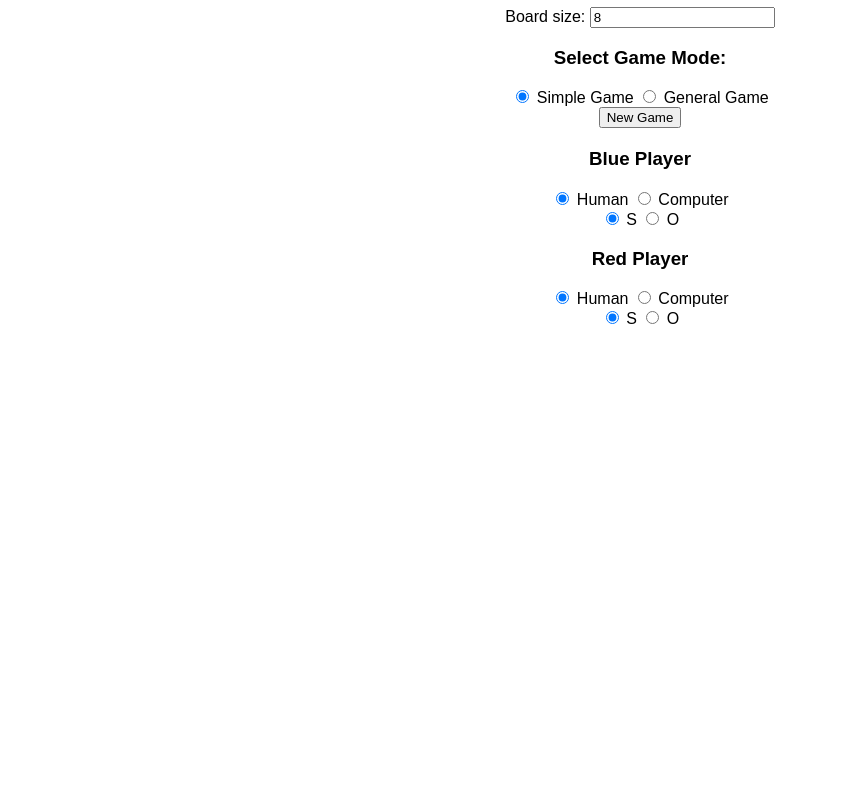
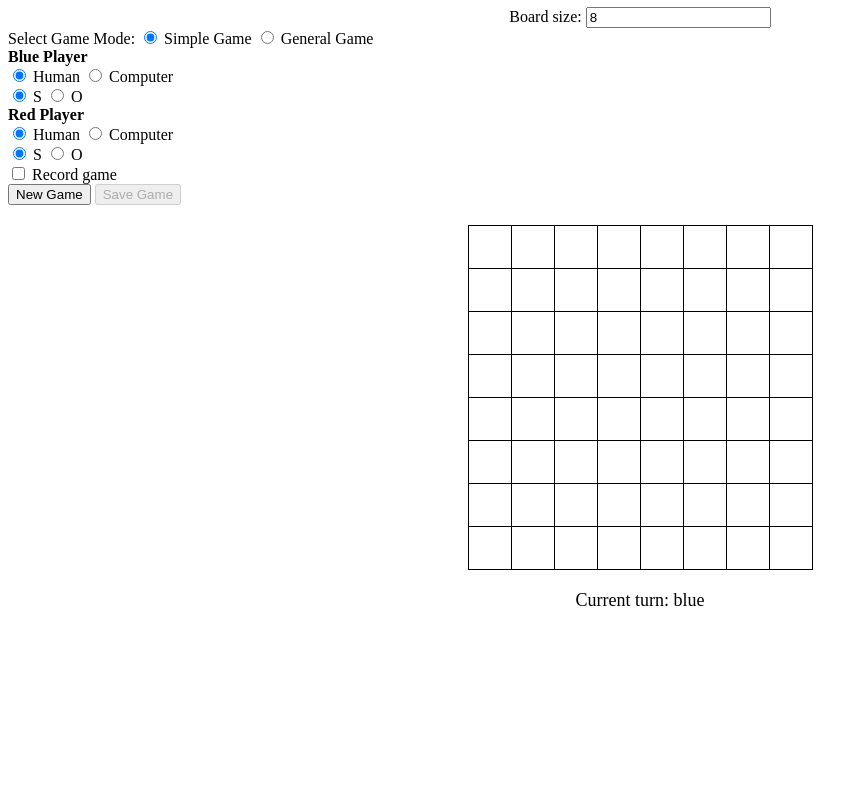
Before and after one commit to talen1/SOS-game, a plain HTML site: page index.html in a window 1280 px wide. Shown: the part 73-863 px from the top of the page, without its empty margins (0-868 px from the left). Before the commit the page ends 800 px from the top, so only its background shows below. Drawn offline with Linux system fonts and the light colour scheme.

Commit message:
Update index.html

```diff
--- a/index.html
+++ b/index.html
@@ -4,52 +4,70 @@
     <meta charset="UTF-8">
     <meta name="viewport" content="width=device-width, initial-scale=1.0">
     <title>SOS Game</title>
-    <link rel="stylesheet" href="sos_styles.css"> <!-- Link to the CSS file -->
+    <style>
+        table {
+            border-collapse: collapse;
+            margin: 20px auto;
+        }
+        td {
+            width: 40px;
+            height: 40px;
+            text-align: center;
+            vertical-align: middle;
+            border: 1px solid black;
+            font-size: 20px;
+        }
+        canvas {
+            pointer-events: none;
+            position: absolute;
+        }
+        #gameBoard {
+            position: relative;
+        }
+        #winnerDisplay, #currentTurn {
+            margin-top: 10px;
+            font-size: 18px;
+            text-align: center;
+        }
+    </style>
 </head>
 <body>
-    <h1>SOS Game</h1>
-
-    <div class="controls">
-        <label for="boardSize">Board size: </label>
+    <h1 style="text-align: center;">SOS Game</h1>
+    <div style="text-align: center;">
+        <label for="boardSize">Board size:</label>
         <input type="number" id="boardSize" value="8" min="3">
+    </div>
+    <div>
+        <label>Select Game Mode:</label>
+        <input type="radio" name="gameMode" value="simple" checked> Simple Game
+        <input type="radio" name="gameMode" value="general"> General Game
+    </div>
+    <div>
+        <strong>Blue Player</strong><br>
+        <input type="radio" name="bluePlayerType" value="human" checked> Human
+        <input type="radio" name="bluePlayerType" value="computer"> Computer
         <br>
-
-        <h3>Select Game Mode:</h3>
-        <label><input type="radio" name="gameMode" value="simple" checked> Simple Game</label>
-        <label><input type="radio" name="gameMode" value="general"> General Game</label>
+        <input type="radio" name="bluePiece" value="S" checked> S
+        <input type="radio" name="bluePiece" value="O"> O
+    </div>
+    <div>
+        <strong>Red Player</strong><br>
+        <input type="radio" name="redPlayerType" value="human" checked> Human
+        <input type="radio" name="redPlayerType" value="computer"> Computer
         <br>
-
+        <input type="radio" name="redPiece" value="S" checked> S
+        <input type="radio" name="redPiece" value="O"> O
+    </div>
+    <div>
+        <input type="checkbox" id="recordGame"> Record game
+    </div>
+    <div>
         <button onclick="startNewGame()">New Game</button>
+        <button id="saveGameButton" onclick="saveRecordedGame()" disabled>Save Game</button>
     </div>
-
-    <div id="players" class="controls">
-        <!-- Blue Player Controls -->
-        <h3>Blue Player</h3>
-        <label><input type="radio" name="bluePlayerType" value="human" checked> Human</label>
-        <label><input type="radio" name="bluePlayerType" value="computer"> Computer</label>
-        <br>
-        <label><input type="radio" name="bluePiece" value="S" checked> S</label>
-        <label><input type="radio" name="bluePiece" value="O"> O</label>
-
-        <!-- Red Player Controls -->
-        <h3>Red Player</h3>
-        <label><input type="radio" name="redPlayerType" value="human" checked> Human</label>
-        <label><input type="radio" name="redPlayerType" value="computer"> Computer</label>
-        <br>
-        <label><input type="radio" name="redPiece" value="S" checked> S</label>
-        <label><input type="radio" name="redPiece" value="O"> O</label>
-    </div>
-
-    <div class="game-container">
-        <!-- Game Board Container -->
-        <div id="gameBoard" class="canvas-container"></div>
-        <!-- Canvas for drawing lines -->
-        <canvas id="sosCanvas"></canvas>
-    </div>
-
-    <div class="winner" id="winnerDisplay"></div>
-
-    <!-- JavaScript File -->
+    <div id="gameBoard"></div>
+    <div id="winnerDisplay"></div>
+    <div id="currentTurn"></div>
     <script src="sos_game.js"></script>
 </body>
 </html>
```
